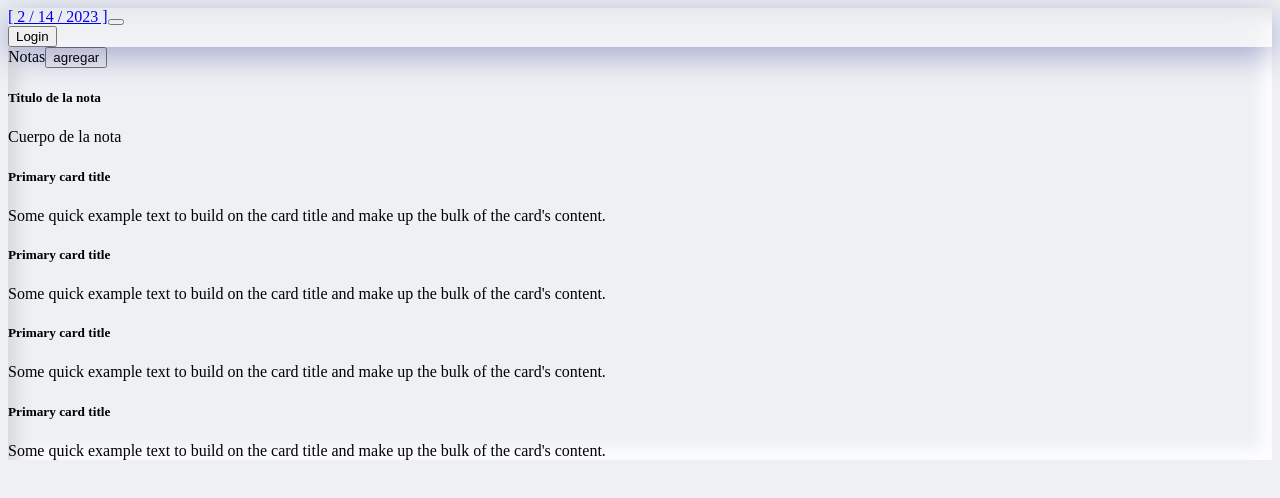
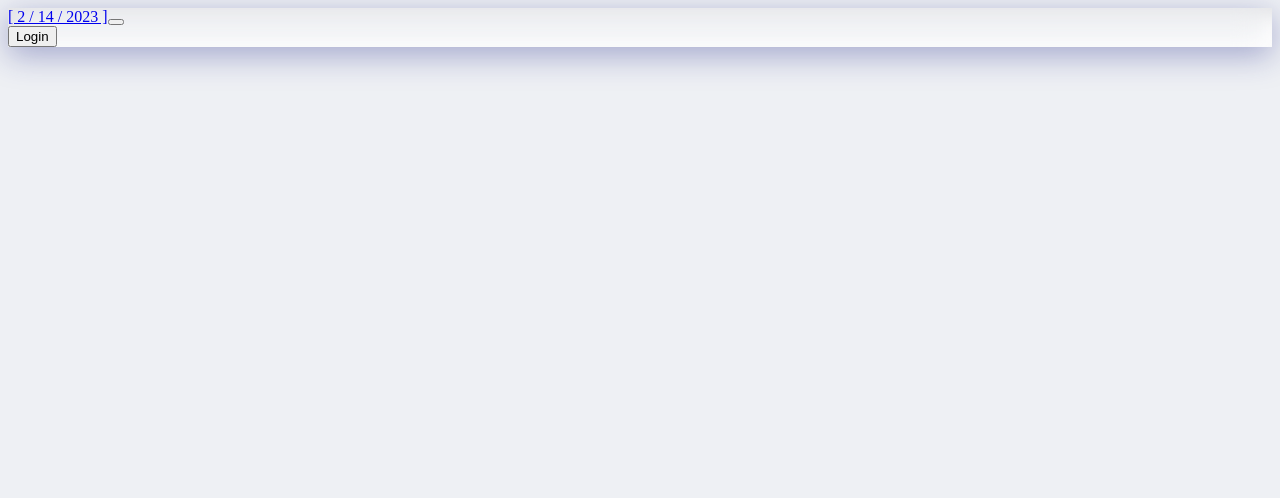
Before and after one commit to BriyanXD/Frontend-Reports, a React (Vite) app: page / in a window 1280 px wide. Shown: the top 498 px of the page. Built offline with nearby package versions, Linux system fonts and the light colour scheme.

Commit message:
new branch login

```diff
--- a/src/components/home/Home.tsx
+++ b/src/components/home/Home.tsx
@@ -5,30 +5,6 @@ const Home = () => {
     return(
         <div className="container">
             <div className="card mb-3">
-                <div className="card-header d-flex align-items-center justify-content-between">
-                    <span>Notas</span>
-                    <input type="button" value="agregar" className="btn btn-outline-danger"/>
-                </div>
-                <div className="card-body bg-dark text-white">
-                    <h5 className="card-title">Titulo de la nota</h5>
-                    <p className="card-text">Cuerpo de la nota</p>
-                </div>
-                <div className="card-body bg-success text-white">
-                    <h5 className="card-title">Primary card title</h5>
-                    <p className="card-text">Some quick example text to build on the card title and make up the bulk of the card's content.</p>
-                </div>
-                <div className="card-body bg-warning text-white">
-                    <h5 className="card-title">Primary card title</h5>
-                    <p className="card-text">Some quick example text to build on the card title and make up the bulk of the card's content.</p>
-                </div>
-                <div className="card-body bg-primary text-white">
-                    <h5 className="card-title">Primary card title</h5>
-                    <p className="card-text">Some quick example text to build on the card title and make up the bulk of the card's content.</p>
-                </div>
-                <div className="card-body bg-danger text-white">
-                    <h5 className="card-title">Primary card title</h5>
-                    <p className="card-text">Some quick example text to build on the card title and make up the bulk of the card's content.</p>
-                </div>
             </div>
         </div>
     )
```
